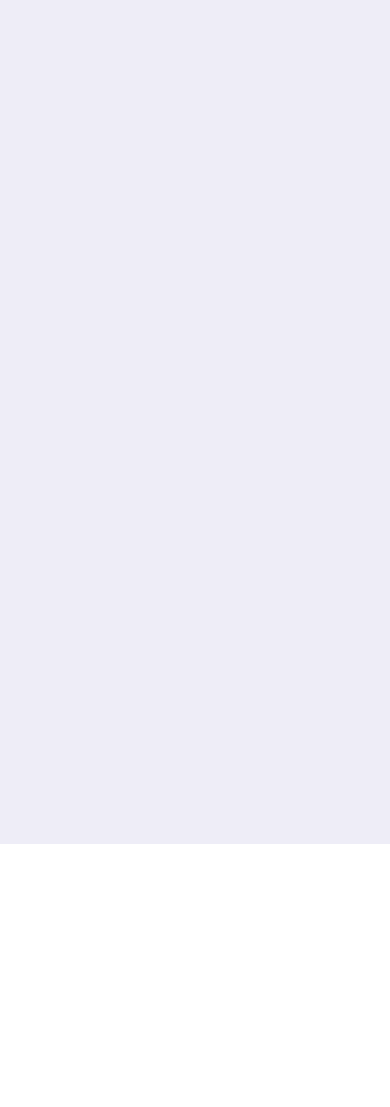
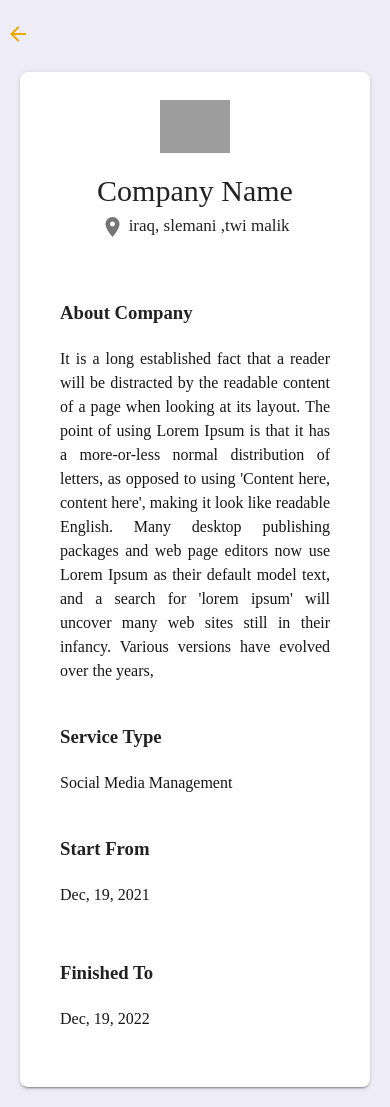
Before and after one commit to UST-Products/Ramyar-Arsalan-Portfolio, a Vue app: page /open-company in a window 390 px wide. Before the commit the page ends 844 px from the top, so only its background shows below. Built offline with nearby package versions, Linux system fonts and the light colour scheme; no server answers; grey boxes are pictures that could not be loaded; a web font is replaced by a local one.

Commit message:
completed

```diff
--- a/src/App.vue
+++ b/src/App.vue
@@ -144,6 +144,7 @@ if(this.lang()==='en') {
                           window.scrollTo({
                         top:0,
                         behavior: 'smooth'
+
                         });
     }
   },
--- a/src/assets/css/client.css
+++ b/src/assets/css/client.css
@@ -321,6 +321,13 @@ color: white !important;
     background:#ffffff !important
 }
 
+.theme--dark .text-opacity{
+    color:#C1C1C1 !important
+}
+.theme--light .text-opacity{
+    color:#161616 !important
+}
+
 
 .slider .v-image__image--cover{
     border-radius: 20px !important;
@@ -340,3 +347,15 @@ color: white !important;
     background:#EDA800 !important;
     color: #333333 !important;
 }
+
+
+.theme--dark .client .v-sheet.v-app-bar.v-toolbar .active:hover{
+    background:#ce9402 !important;
+    color: #333333 !important;
+}
+
+
+.indesktop-center{
+    text-align: center !important;
+    object-position: center !important;
+}
--- a/src/assets/css/media_query.css
+++ b/src/assets/css/media_query.css
@@ -9,4 +9,19 @@
     .slider {
         height:280px !important;
     }
+
+    .indesktop-center{
+        text-align: left !important;
+        /* object-position: none !important; */
+    }
+    .company_image{
+        max-width:70px !important
+    }
+    .company_image_row{
+        justify-content: center !important;
+    }
+
+    .company_name_list{
+        text-align-last: center !important;
+    }
 }
--- a/src/pages/client/home.vue
+++ b/src/pages/client/home.vue
@@ -196,7 +196,7 @@
 
 
       <v-card-actions>
-        <v-btn class="mx-auto rounded-lg black--text text-capitalize" block color="#EDA800" >Open</v-btn>
+        <v-btn to="/open-company" class="mx-auto rounded-lg black--text text-capitalize" block color="#EDA800" >Open</v-btn>
       </v-card-actions>
 
         </v-card>
--- a/src/pages/client/open_company.vue
+++ b/src/pages/client/open_company.vue
@@ -0,0 +1,116 @@
+<template>
+    <div>
+        <!-- <navbar/> -->
+
+        <v-container>
+         <v-row class="mt-1">
+           <v-btn to="/" flat icon color="primary" >
+            <v-icon>mdi-arrow-left</v-icon>
+           </v-btn>
+         </v-row>
+         </v-container>
+
+        <v-container>
+            <v-row class="d-flex justify-center  pa-5 ">
+                <v-card class="bg_mode pa-10 rounded-lg" width="100%">
+
+                     <v-row align="center" class="d-flex flex-wrap company_image_row">
+
+                        <v-img
+                        max-width="130"
+                        class="company_image"
+                        src="https://imgs.search.brave.com/rYoPelsfyW9ev18-EKOHksgjr0RenPMAg99FivrMLKs/rs:fit:1200:1200:1/g:ce/aHR0cHM6Ly9jZG4u/ZnJlZWJpZXN1cHBs/eS5jb20vbG9nb3Mv/bGFyZ2UvMngvbW9u/ZXJvLWxvZ28tcG5n/LXRyYW5zcGFyZW50/LnBuZw"
+                      ></v-img>
+
+                        <v-list style="background:transparent !important" class="company_name_list">
+                  <v-list-item >
+
+                    <v-list-item-content>
+                      <v-list-item-title style="font-size: 30px;">Company Name</v-list-item-title>
+                      <p></p>
+                      <p></p>
+                      <v-list-item-title style="font-size: 17px;"> <v-icon>mdi-map-marker</v-icon> iraq, slemani ,twi malik</v-list-item-title>
+                    </v-list-item-content>
+                  </v-list-item>
+                </v-list>
+
+                     </v-row>
+
+
+                      <v-row class="d-flex justify-space-between flex-wrap mt-10">
+                        <v-col cols="12" md="4" lg="4">
+                                <h3>About Company</h3>
+                                <p class="text-opacity mt-5 text-justify">
+                                    It is a long established fact that a reader will be distracted by the readable content of a page when looking at its layout. The point of using Lorem Ipsum is that it has a more-or-less normal distribution of letters, as opposed to using 'Content here, content here', making it look like readable English. Many desktop publishing packages and web page editors now use Lorem Ipsum as their default model text, and a search for 'lorem ipsum' will uncover many web sites still in their infancy. Various versions have evolved over the years,
+                                </p>
+                        </v-col>
+
+                        <v-col cols="12" md="4" lg="4" class="">
+                                <h3 class="indesktop-center">Service Type</h3>
+                                <p class="text-opacity mt-5  indesktop-center">
+                                    Social Media Management
+                                </p>
+                        </v-col>
+
+                        <v-col cols="12" md="4" lg="4" >
+                                <h3 class="indesktop-center">Start From</h3>
+                                <p class="text-opacity mt-5  indesktop-center">
+                                    Dec, 19, 2021
+                                </p>
+
+                                 <v-row class="mt-10">
+                                   <v-col cols="" md="">
+                                    <h3 class="indesktop-center">Finished To</h3>
+                                <p class="text-opacity mt-5 indesktop-center ">
+                                    Dec, 19, 2022
+                                </p>
+                                   </v-col>
+                                 </v-row>
+                        </v-col>
+
+                      </v-row>
+
+
+
+                </v-card>
+         </v-row>
+       </v-container>
+
+
+
+
+
+        <appFooter/>
+    </div>
+</template>
+
+<script>
+// import navbar from "../../../layouts/client/nav.vue";
+import appFooter from "../../layouts/client/footer.vue";
+    export default {
+        components:{appFooter},
+        data() {
+            return {
+            }
+        },
+
+        mounted() {
+            const theme = localStorage.getItem("clientTheme");
+              if (theme) {
+                  if (theme == "true") {
+                      this.$vuetify.theme.dark = true;
+                      this.darktheme = true;
+                        this.$store.commit('set_theme',true)
+                  } else {
+                      this.$vuetify.theme.dark = false;
+                      this.darktheme = false;
+                      this.$store.commit('set_theme',false)
+                  }
+              }
+        },
+    }
+</script>
+
+<style scoped>
+
+</style>
```
Also changed, not shown: src/pages/client/view_blog.vue (+1 -1 lines).
